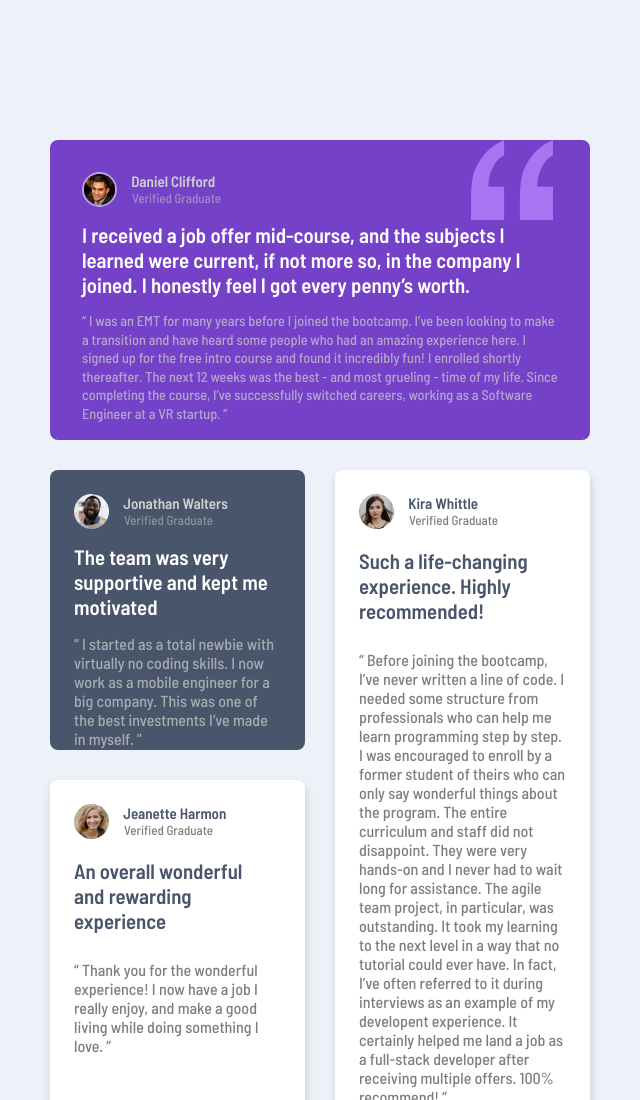
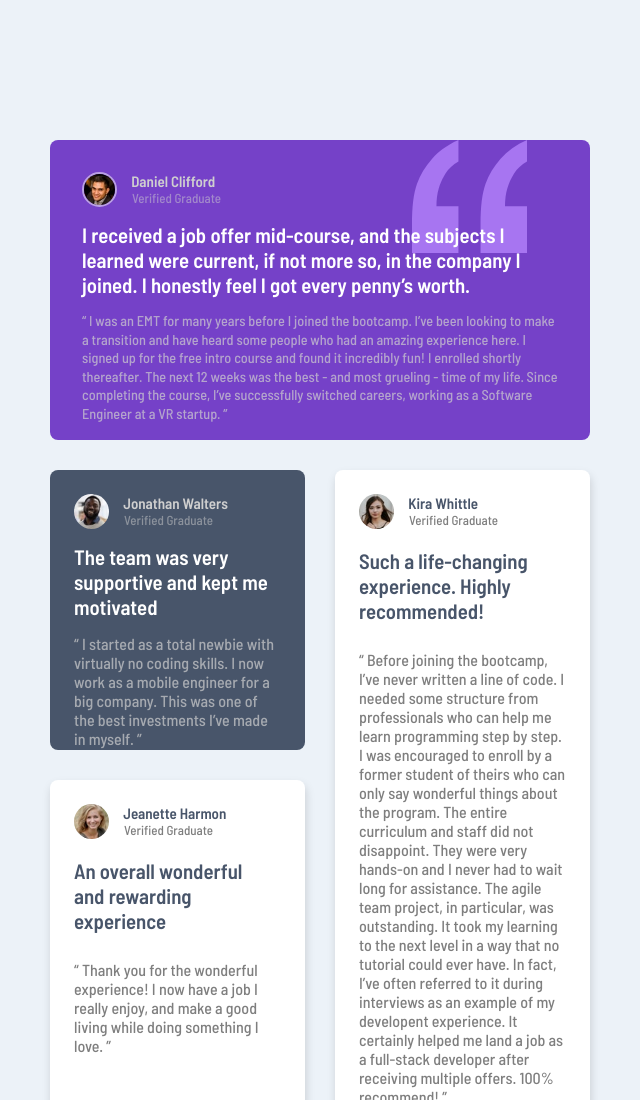
Before and after one commit to ab1820/Testimonials-Grid, a plain HTML site: page index.html in a window 1280 px wide. Shown: the top 1100 px of the page, without its empty margins (320-960 px from the left). Drawn offline with Linux system fonts and the light colour scheme.

```diff
--- a/main.css
+++ b/main.css
@@ -99,9 +99,9 @@
 
 .quotes {
   position: absolute;
-  margin-left: 389px;
+  margin-left: 330px;
   margin-top: -32px;
-  height: 80px;
+  height: 113px;
 }
 
 /* DANIEL CLIFFORD */
```
